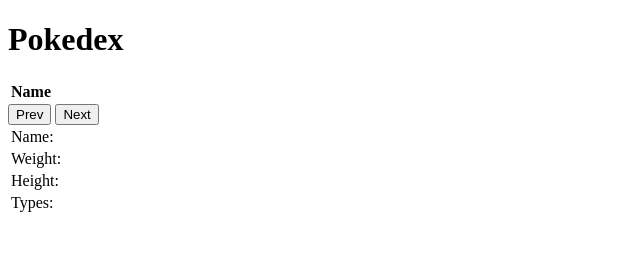
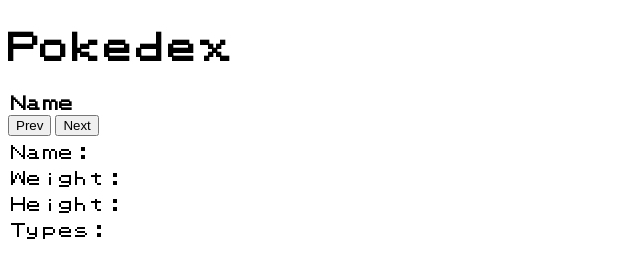
Before and after one commit to adisonn88/Pokedex, a plain HTML site: page index.html in a window 1280 px wide. Shown: the whole page, without its empty margins (0-640 px from the left). Drawn offline with Linux system fonts and the light colour scheme; no server answers; files whose address does not match are found by name.

Commit message:
Add files via upload

```diff
--- a/index.html
+++ b/index.html
@@ -5,7 +5,7 @@
     <meta http-equiv="X-UA-Compatible" content="IE=edge">
     <title>Pokedex</title>
     <meta name="viewport" content="width=device-width, initial-scale=1">
-    <link rel="stylesheet" type="text/css" media="screen" href="pokemon-font-master/src/pokemon-font.ufo/features.fea" />
+    <link rel="stylesheet" type="text/css" media="screen" href="main.css" />
     <script src="main.js"></script>
 </head>
 <body>
--- /dev/null
+++ b/main.css
@@ -0,0 +1,14 @@
+
+
+@font-face {
+    font-family: 'pokemon-font';
+    src: url(pokemon-font-master/fonts/pokemon-font.ttf);
+    font-weight: 100;
+    font-style: normal;
+
+  }
+
+h1,#pokemons,#stats {
+    font-family: 'pokemon-font';
+
+}
```
Also changed, not shown: main.js (line endings or trailing spaces).
